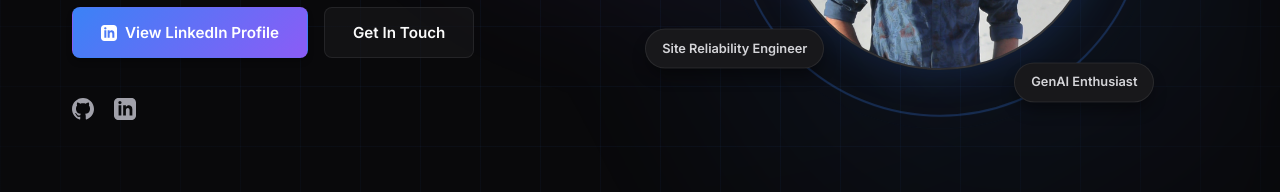
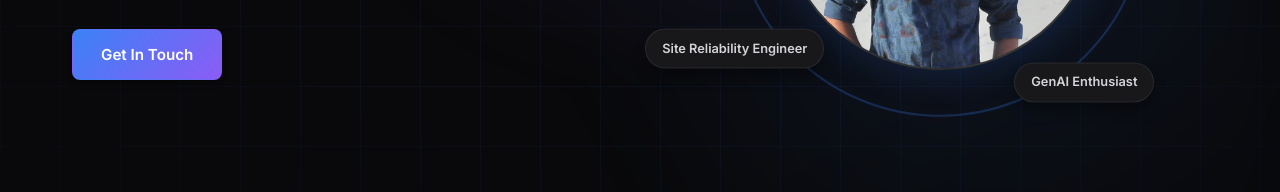
Before and after one commit to peramnaveen29/portfolio, a website built with Vite: page index.html in a window 1280 px wide. Shown: the part 514-706 px from the top of the page. Built offline with nearby package versions, Linux system fonts and the light colour scheme; no server answers; files whose address does not match are found by name.

Commit message:
refactor: simplify hero CTA to single Get In Touch button

```diff
--- a/index.html
+++ b/index.html
@@ -66,19 +66,7 @@
       </div>
       <p class="hero-tagline">11+ years architecting global-scale AWS platforms, GenAI ecosystems, and self-healing infrastructure. <strong>Deeply interested in the evolution of AI from Artificial General Intelligence (AGI) to Artificial Efficient Intelligence (AEI).</strong></p>
       <div class="hero-cta">
-        <a href="https://linkedin.com/in/naveen-peram" target="_blank" rel="noopener noreferrer" class="btn btn-primary" aria-label="View Naveen Peram LinkedIn Profile">
-          <svg width="16" height="16" viewBox="0 0 24 24" fill="currentColor" aria-hidden="true"><path d="M19 0h-14c-2.761 0-5 2.239-5 5v14c0 2.761 2.239 5 5 5h14c2.762 0 5-2.239 5-5v-14c0-2.761-2.238-5-5-5zm-11 19h-3v-11h3v11zm-1.5-12.268c-.966 0-1.75-.79-1.75-1.764s.784-1.764 1.75-1.764 1.75.79 1.75 1.764-.783 1.764-1.75 1.764zm13.5 12.268h-3v-5.604c0-3.368-4-3.113-4 0v5.604h-3v-11h3v1.765c1.396-2.586 7-2.777 7 2.476v6.759z"/></svg>
-          View LinkedIn Profile
-        </a>
-        <a href="#contact" class="btn btn-outline">Get In Touch</a>
-      </div>
-      <div class="hero-socials">
-        <a href="https://github.com/peramnaveen29" target="_blank" rel="noopener noreferrer" aria-label="GitHub profile — peramnaveen29">
-          <svg width="22" height="22" viewBox="0 0 24 24" fill="currentColor" aria-hidden="true"><path d="M12 0c-6.626 0-12 5.373-12 12 0 5.302 3.438 9.8 8.207 11.387.599.111.793-.261.793-.577v-2.234c-3.338.726-4.033-1.416-4.033-1.416-.546-1.387-1.333-1.756-1.333-1.756-1.089-.745.083-.729.083-.729 1.205.084 1.839 1.237 1.839 1.237 1.07 1.834 2.807 1.304 3.492.997.107-.775.418-1.305.762-1.604-2.665-.305-5.467-1.334-5.467-5.931 0-1.311.469-2.381 1.236-3.221-.124-.303-.535-1.524.117-3.176 0 0 1.008-.322 3.301 1.23.957-.266 1.983-.399 3.003-.404 1.02.005 2.047.138 3.006.404 2.291-1.552 3.297-1.23 3.297-1.23.653 1.653.242 2.874.118 3.176.77.84 1.235 1.911 1.235 3.221 0 4.609-2.807 5.624-5.479 5.921.43.372.823 1.102.823 2.222v3.293c0 .319.192.694.801.576 4.765-1.589 8.199-6.086 8.199-11.386 0-6.627-5.373-12-12-12z"/></svg>
-        </a>
-        <a href="https://linkedin.com/in/naveen-peram" target="_blank" rel="noopener noreferrer" aria-label="LinkedIn profile — naveen-peram">
-          <svg width="22" height="22" viewBox="0 0 24 24" fill="currentColor" aria-hidden="true"><path d="M19 0h-14c-2.761 0-5 2.239-5 5v14c0 2.761 2.239 5 5 5h14c2.762 0 5-2.239 5-5v-14c0-2.761-2.238-5-5-5zm-11 19h-3v-11h3v11zm-1.5-12.268c-.966 0-1.75-.79-1.75-1.764s.784-1.764 1.75-1.764 1.75.79 1.75 1.764-.783 1.764-1.75 1.764zm13.5 12.268h-3v-5.604c0-3.368-4-3.113-4 0v5.604h-3v-11h3v1.765c1.396-2.586 7-2.777 7 2.476v6.759z"/></svg>
-        </a>
+        <a href="#contact" class="btn btn-primary">Get In Touch</a>
       </div>
     </div>
     <div class="hero-visual" aria-hidden="true">
```
